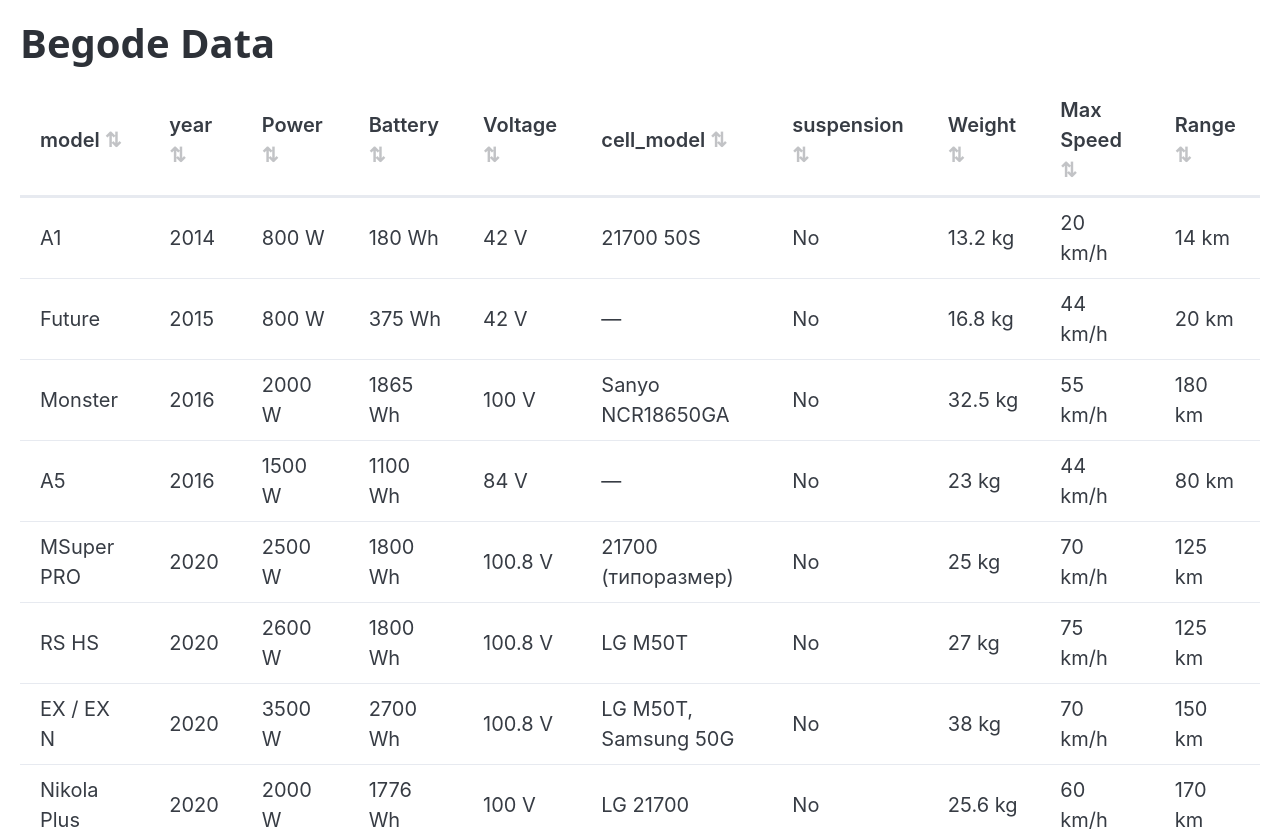
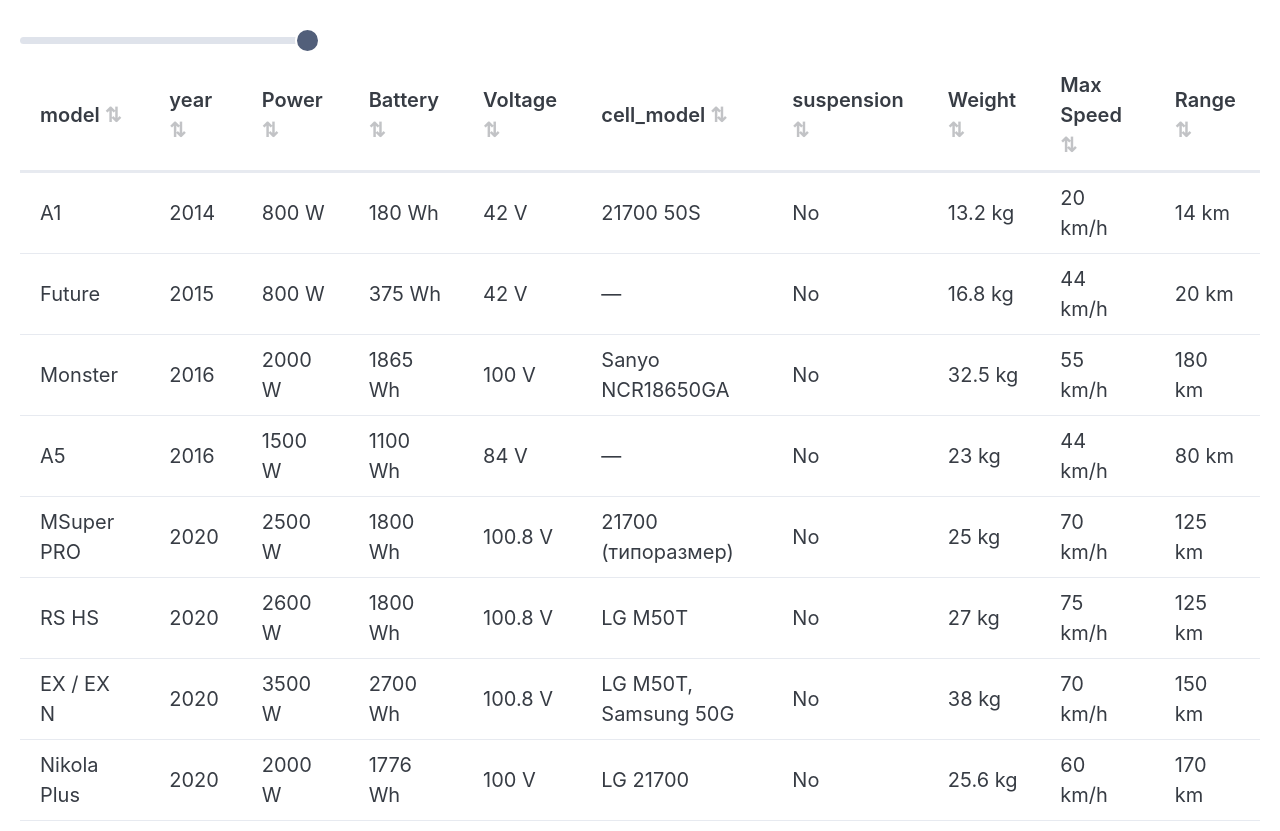
Before and after one commit to Nufeen/euc-db, a React (Vite) app: page / in a window 1280 px wide. Shown: the top 831 px of the page. Built offline with nearby package versions, Linux system fonts and the light colour scheme.

Commit message:
Add broken speed filter

```diff
--- a/src/App.tsx
+++ b/src/App.tsx
@@ -4,7 +4,6 @@ import data from '../assets/begode.json'
 function App() {
   return (
     <div>
-      <h1>Begode Data</h1>
       <Table data={data} />
     </div>
   )
--- /dev/null
+++ b/src/Table.module.css
@@ -0,0 +1,50 @@
+.container {
+  position: relative;
+}
+
+.filterRow {
+  position: sticky;
+  top: 0;
+  z-index: 2;
+  padding: 8px 0;
+  height: 40px;
+  width: 300px;
+}
+
+.headerRow {
+  position: sticky;
+  top: 40px;
+  margin-top: 40px;
+  background-color: white;
+  z-index: 1;
+}
+
+.sortableHeader {
+  cursor: pointer;
+}
+
+.sortIcon {
+  opacity: 0.3;
+}
+
+.sortIcon.active {
+  opacity: 1;
+}
+
+.speedFilter {
+  display: flex;
+  align-items: center;
+  gap: 8px;
+}
+
+.speedFilter input {
+  flex: 1;
+}
+
+.speedFilter button {
+  font-size: 12px;
+}
+
+.filterTable {
+  width: 100%;
+}
--- a/src/Table.tsx
+++ b/src/Table.tsx
@@ -1,4 +1,5 @@
 import { useState } from 'react'
+import styles from './Table.module.css'
 
 interface BegodeItem {
   [key: string]: string | number | boolean | null
@@ -11,6 +12,11 @@ interface TableProps {
 interface SortConfig {
   column: string | null
   direction: 'asc' | 'desc'
+}
+
+interface SpeedFilter {
+  min: number | null
+  max: number | null
 }
 
 const unitMap: Record<string, string> = {
@@ -46,6 +52,7 @@ function formatValue(value: string | number | boolean | null, unit: string | und
 
 function Table({ data }: TableProps) {
   const [sortConfig, setSortConfig] = useState<SortConfig>({ column: null, direction: 'asc' })
+  const [speedFilter, setSpeedFilter] = useState<SpeedFilter>({ min: null, max: null })
 
   if (!data || data.length === 0) {
     return <p>No data</p>
@@ -53,7 +60,20 @@ function Table({ data }: TableProps) {
 
   const columns = Object.keys(data[0])
 
-  const sortedData = [...data]
+  const maxSpeedValues = data
+    .filter((row) => typeof row.max_speed_kmh === 'number')
+    .map((row) => row.max_speed_kmh as number)
+  const globalMaxSpeed = maxSpeedValues.length > 0 ? Math.max(...maxSpeedValues) : 100
+
+  const filteredData = data.filter((row) => {
+    const speed = row.max_speed_kmh
+    if (typeof speed !== 'number') return false
+    if (speedFilter.min !== null && speed < speedFilter.min) return false
+    if (speedFilter.max !== null && speed > speedFilter.max) return false
+    return true
+  })
+
+  const sortedData = [...filteredData]
   if (sortConfig.column) {
     sortedData.sort((a, b) => {
       const aVal = a[sortConfig.column!]
@@ -85,20 +105,34 @@ function Table({ data }: TableProps) {
     return sortConfig.direction === 'asc' ? ' ↑' : ' ↓'
   }
 
-  const getSortIconStyle = (column: string) => {
-    return {
-      opacity: sortConfig.column === column ? 1 : 0.3,
-    }
+  const handleSpeedFilterChange = (e: React.ChangeEvent<HTMLInputElement>) => {
+    setSpeedFilter({ min: null, max: Number(e.target.value) || null })
   }
 
   return (
+    <div className={styles.container}>
+      <div className={styles.filterRow}>
+        <div className={styles.speedFilter}>
+          <input
+            type="range"
+            min={0}
+            max={globalMaxSpeed}
+            value={speedFilter.max ?? globalMaxSpeed}
+            onChange={handleSpeedFilterChange}
+          />
+        </div>
+      </div>
       <table>
         <thead>
-        <tr>
+          <tr className={styles.headerRow}>
             {columns.map((col) => (
-            <th key={col} onClick={() => handleSort(col)} style={{ cursor: 'pointer' }}>
+              <th key={col} onClick={() => handleSort(col)} className={styles.sortableHeader}>
                 {columnLabels[col] || col}
-              <span style={getSortIconStyle(col)}>{getSortIcon(col)}</span>
+                <span
+                  className={sortConfig.column === col ? styles.sortIconActive : styles.sortIcon}
+                >
+                  {getSortIcon(col)}
+                </span>
               </th>
             ))}
           </tr>
@@ -115,6 +149,7 @@ function Table({ data }: TableProps) {
           ))}
         </tbody>
       </table>
+    </div>
   )
 }
 
```
Lines whose indentation alone changed are shown as unchanged.
